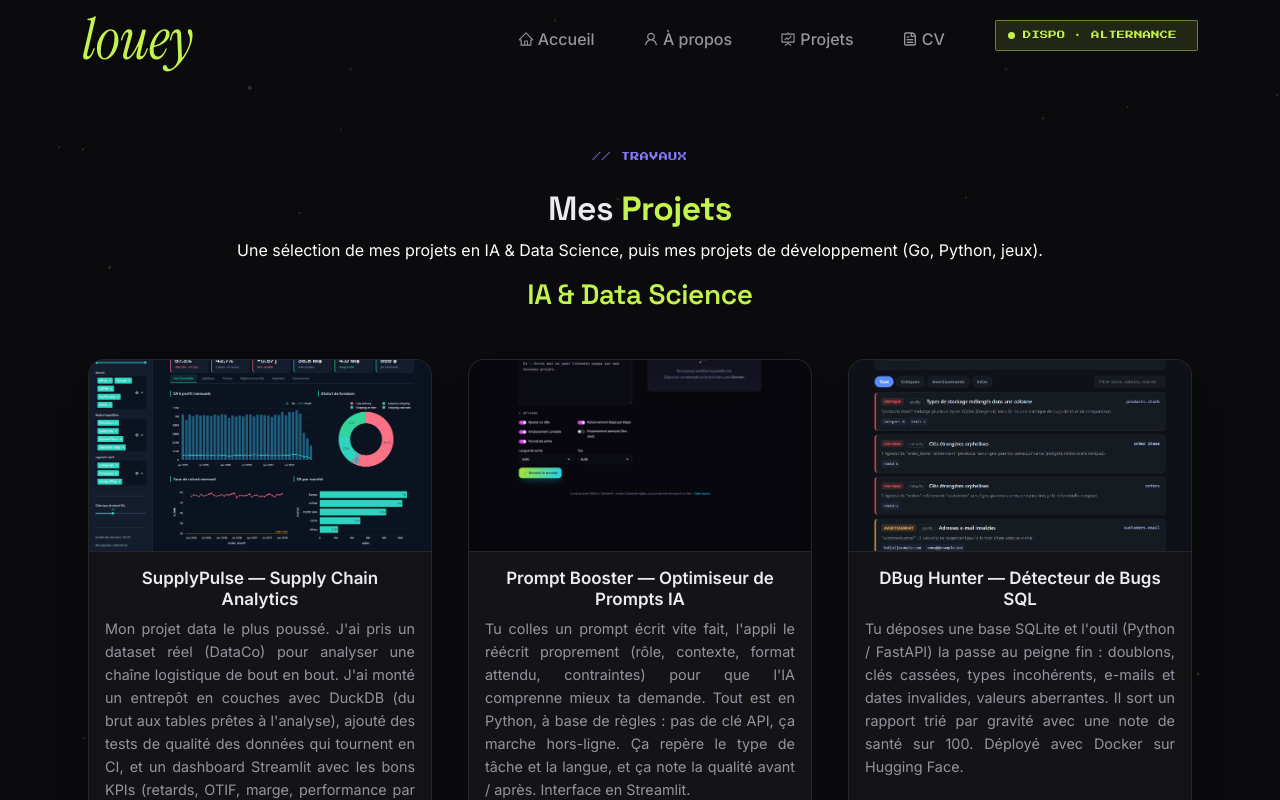
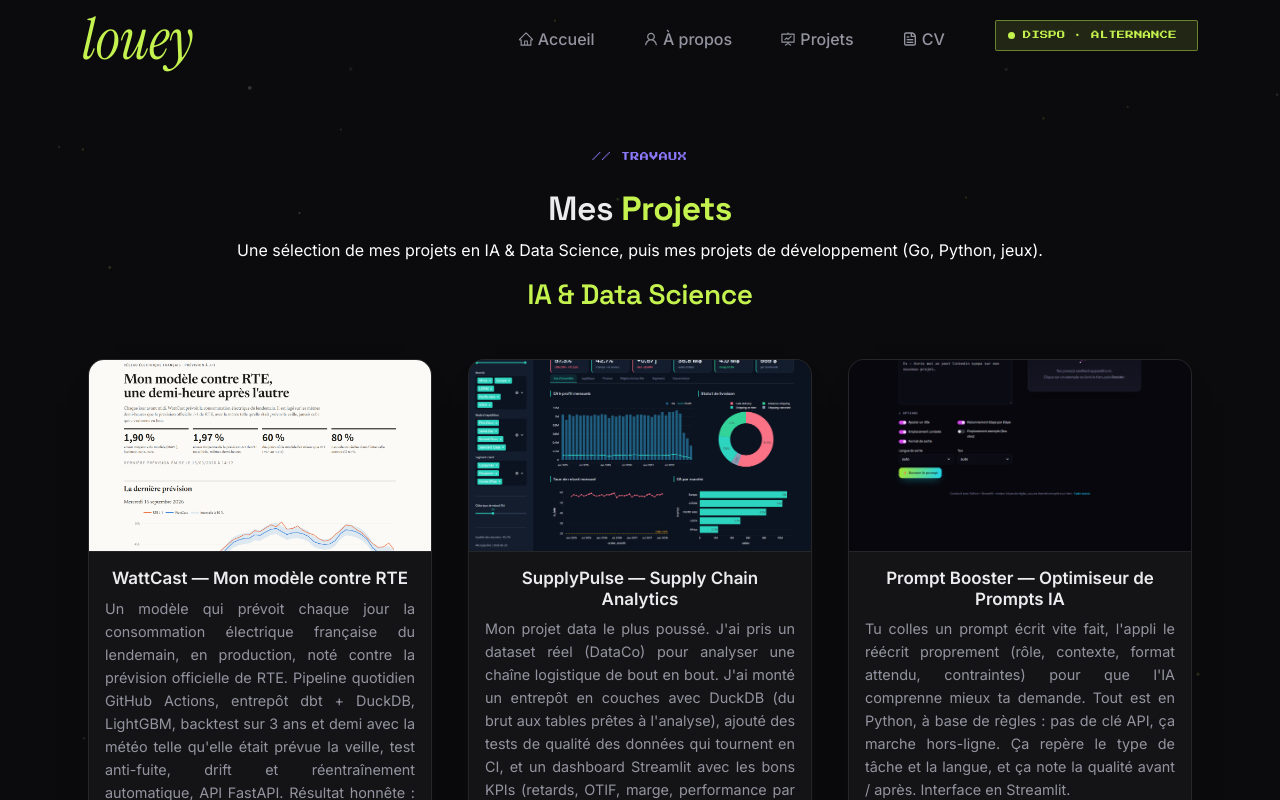
Before and after one commit to baluva/portfolio, a React (Create React App) app: page /#/project in a window 1280 px wide. Shown: the top 800 px of the page. Built offline with nearby package versions, Linux system fonts and the light colour scheme.

Commit message:
Ajout du projet WattCast (prévision de la consommation électrique vs RTE)

```diff
--- a/src/components/Projects/Projects.js
+++ b/src/components/Projects/Projects.js
@@ -10,6 +10,7 @@ import tradeWithAI from "../../Assets/Projects/trade_with_ai.png";
 import dbugHunter from "../../Assets/Projects/dbug_hunter.png";
 import promptBooster from "../../Assets/Projects/prompt_booster.png";
 import supplyPulse from "../../Assets/Projects/supplypulse.png";
+import wattcast from "../../Assets/Projects/wattcast.png";
 import videoInsight from "../../Assets/Projects/videoinsight.svg";
 import obesityEda from "../../Assets/Projects/obesity_eda.svg";
 import puissance4 from "../../Assets/Projects/puissance4.svg";
@@ -50,6 +51,16 @@ function Projects() {
           IA &amp; Data Science
         </h3>
         <Row style={{ justifyContent: "center", paddingBottom: "10px" }}>
+          <Col md={4} className="project-card">
+            <ProjectCard
+              imgPath={wattcast}
+              isBlog={false}
+              title="WattCast — Mon modèle contre RTE"
+              description="Un modèle qui prévoit chaque jour la consommation électrique française du lendemain, en production, noté contre la prévision officielle de RTE. Pipeline quotidien GitHub Actions, entrepôt dbt + DuckDB, LightGBM, backtest sur 3 ans et demi avec la météo telle qu'elle était prévue la veille, test anti-fuite, drift et réentraînement automatique, API FastAPI. Résultat honnête : 1,90 % d'erreur contre 1,97 % pour RTE, mais RTE rate moins gros les jours difficiles. Et le README raconte le bug qui me faisait croire que je battais RTE de 25 %."
+              ghLink="https://github.com/baluva/wattcast"
+            />
+          </Col>
+
           <Col md={4} className="project-card">
             <ProjectCard
               imgPath={supplyPulse}
```
Also changed, not shown: src/Assets/Projects/wattcast.png (added).
